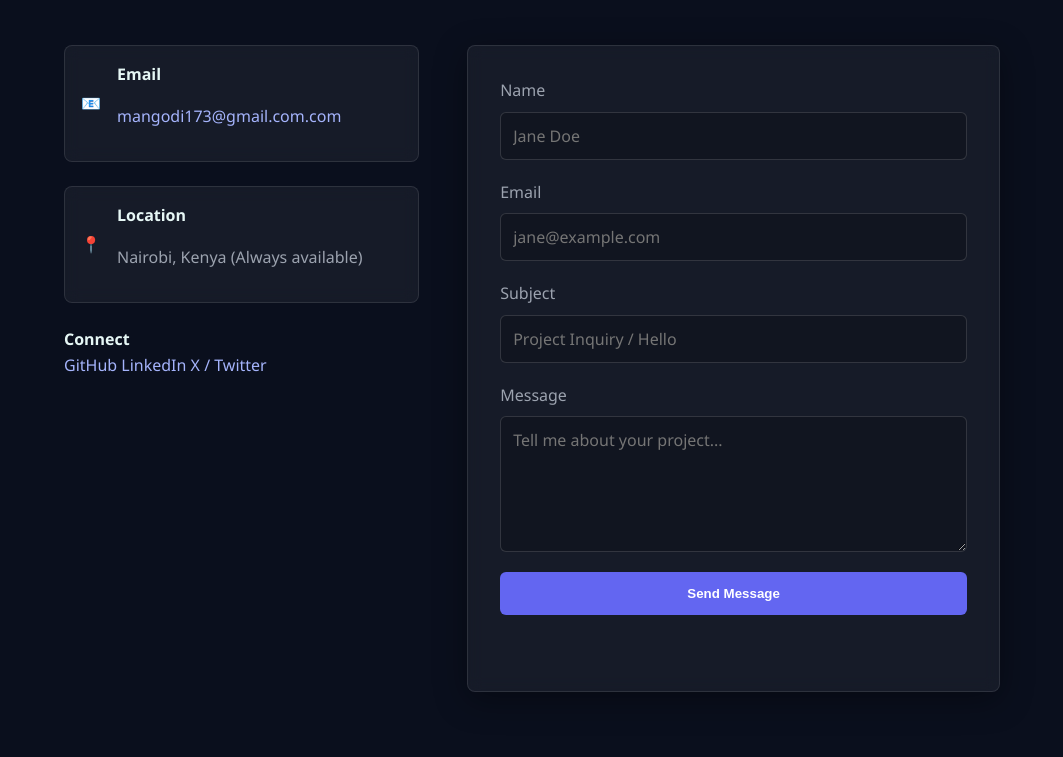
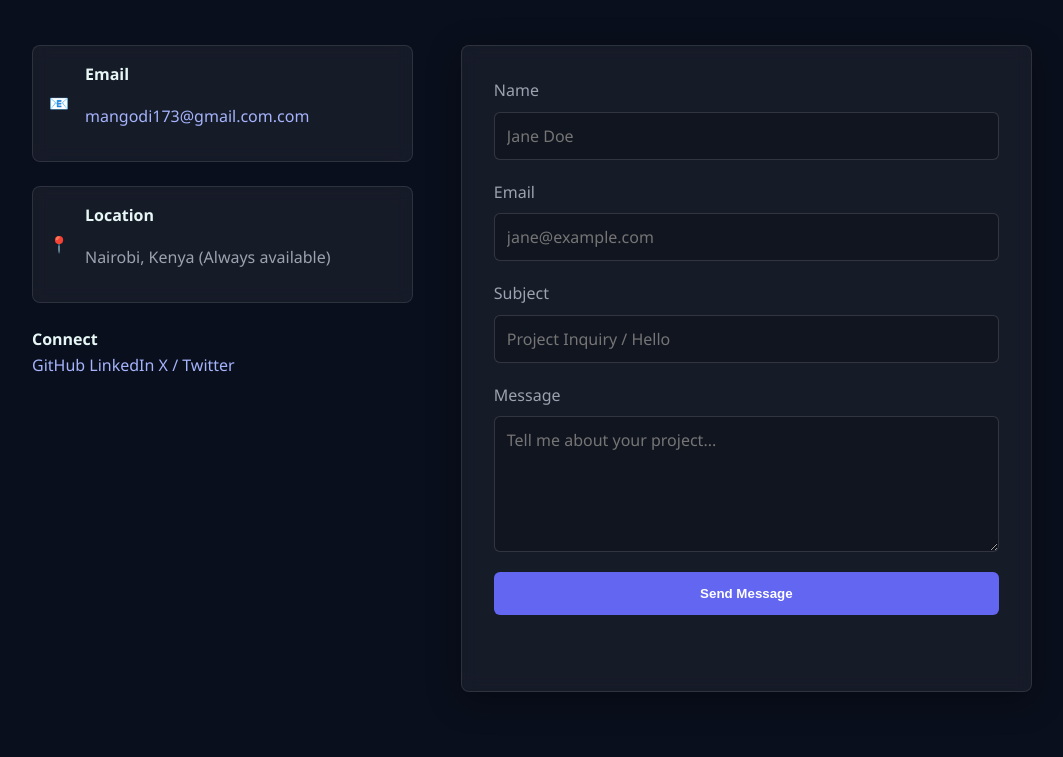
Before and after one commit to mangodi173-max/kaumba-DESIGN--portfolio, a plain HTML site: page contact.html in a window 1280 px wide. Shown: the part 278-1035 px from the top of the page, without its empty margins (108-1171 px from the left). Drawn offline with Linux system fonts and the light colour scheme.

Commit message:
Add files via upload

```diff
--- a/CSS/contact.css
+++ b/CSS/contact.css
@@ -21,10 +21,18 @@ body {
 }
 
 .contact-section {
+  width: 100%;
+  min-height: 100vh;
   padding: 4rem 2rem;
-  max-width: 1000px;
+  display: flex;
+  align-items: center;
+  justify-content: center;
+  font-family: 'Segoe UI', Tahoma, Geneva, Verdana, sans-serif;
+}
+
+.contact-section .container {
+  width: min(100%, 1000px);
   margin: 0 auto;
-  font-family: 'Segoe UI', Tahoma, Geneva, Verdana, sans-serif;
 }
 
 .back-home-btn {
--- a/CSS/index.css
+++ b/CSS/index.css
@@ -76,7 +76,7 @@ nav {
   text-align: center;
   padding: 0 1rem 4rem;
   overflow: hidden;
-  background-image: linear-gradient(180deg, rgba(10, 15, 29, 0.3), rgba(10, 15, 29, 0.68)), url('https://images.unsplash.com/photo-1515879218367-8466d910aaa4?auto=format&fit=crop&w=1800&q=85');
+  background-image: linear-gradient(180deg, rgba(10, 15, 29, 0.3), rgba(10, 15, 29, 0.68)), url('https://unsplash.com/photos/6sAl6aQ4OWI/download?force=true&w=1800');
   background-position: center;
   background-size: cover;
   border-radius: 0 0 50% 50% / 0 0 9% 9%;
```
